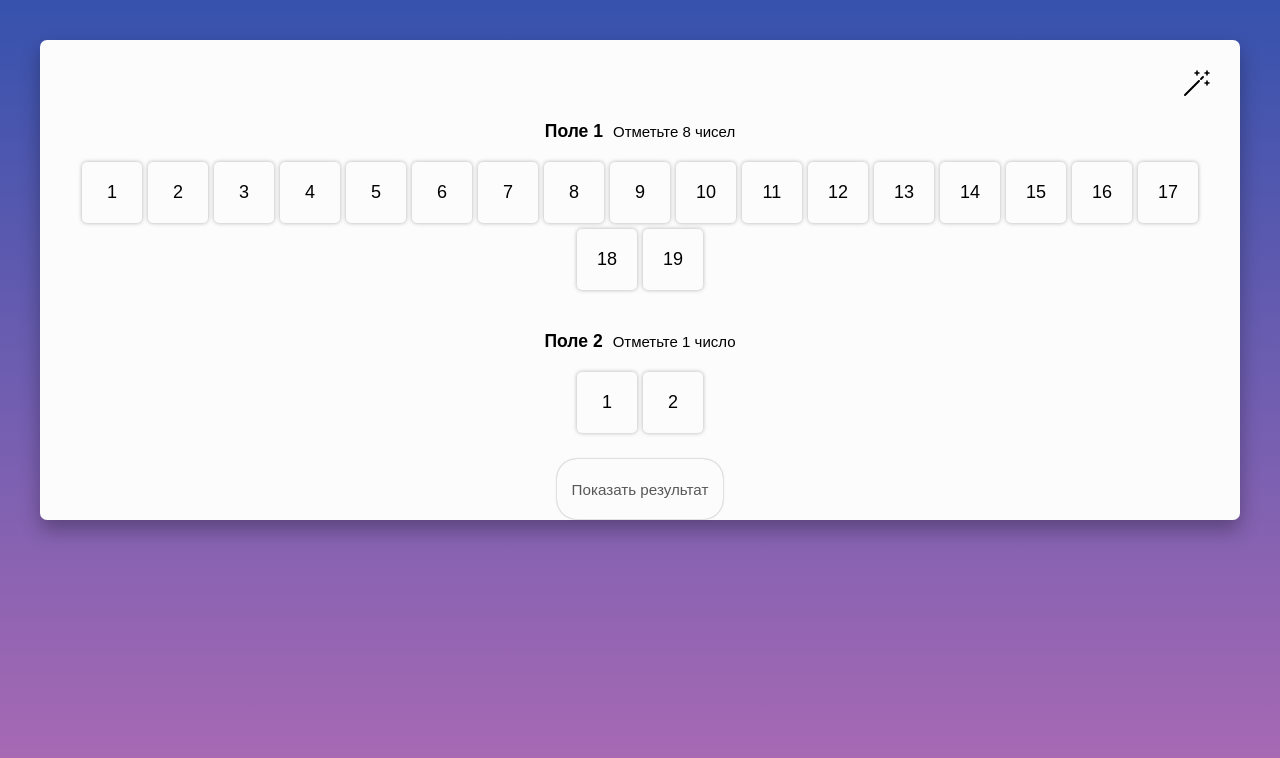
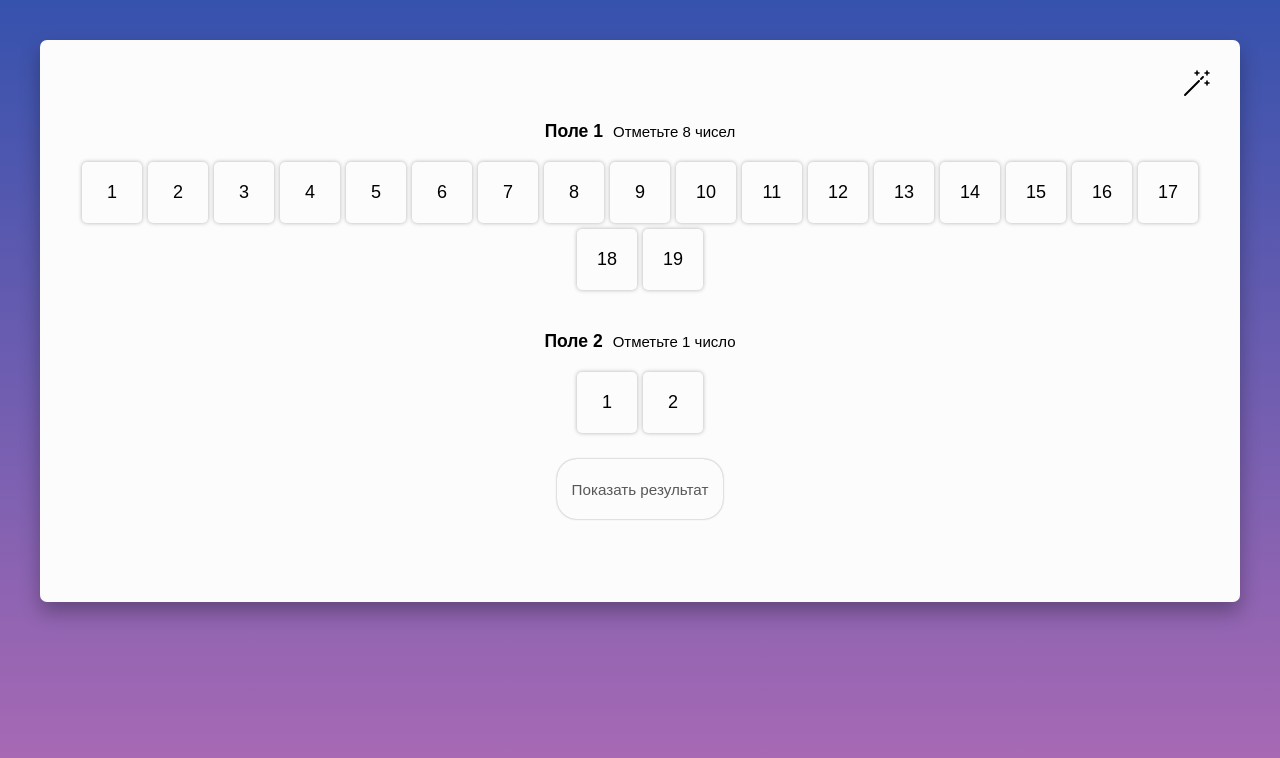
Before and after one commit to mayerprog/lottery-react, a React (Create React App) app: page / in a window 1280 px wide. Shown: the top 758 px of the page. Built offline with nearby package versions, Linux system fonts and the light colour scheme; what axios-mock-adapter would draw is missing.

Commit message:
fix: fix height of .app

```diff
--- a/src/App.module.scss
+++ b/src/App.module.scss
@@ -17,5 +17,5 @@ body {
   box-shadow: 0 10px 20px rgba(0, 0, 0, 0.3);
   font-size: 15px;
   box-sizing: border-box;
-  height: 60vh;
+  min-height: 60vh;
 }
```
